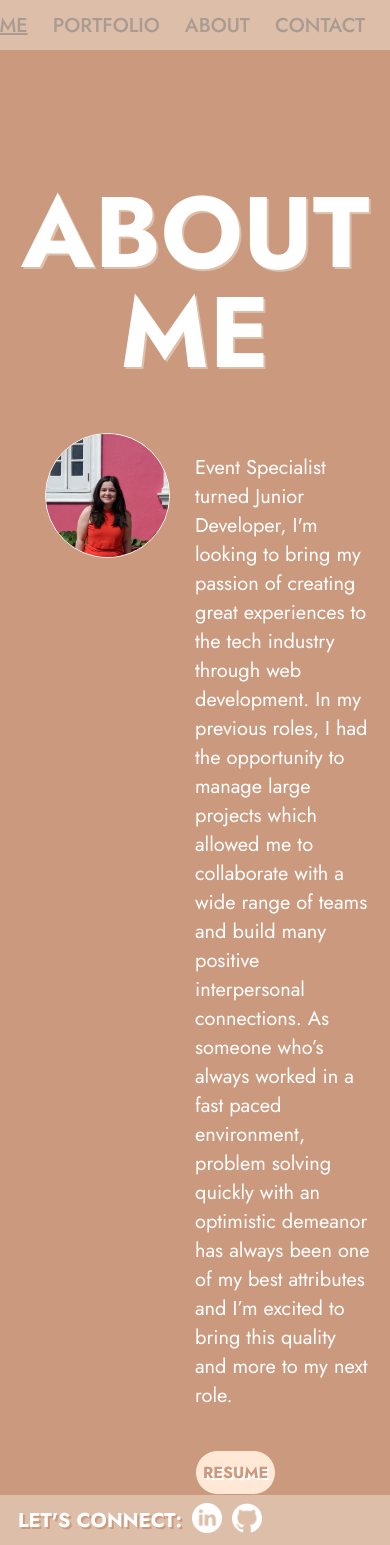
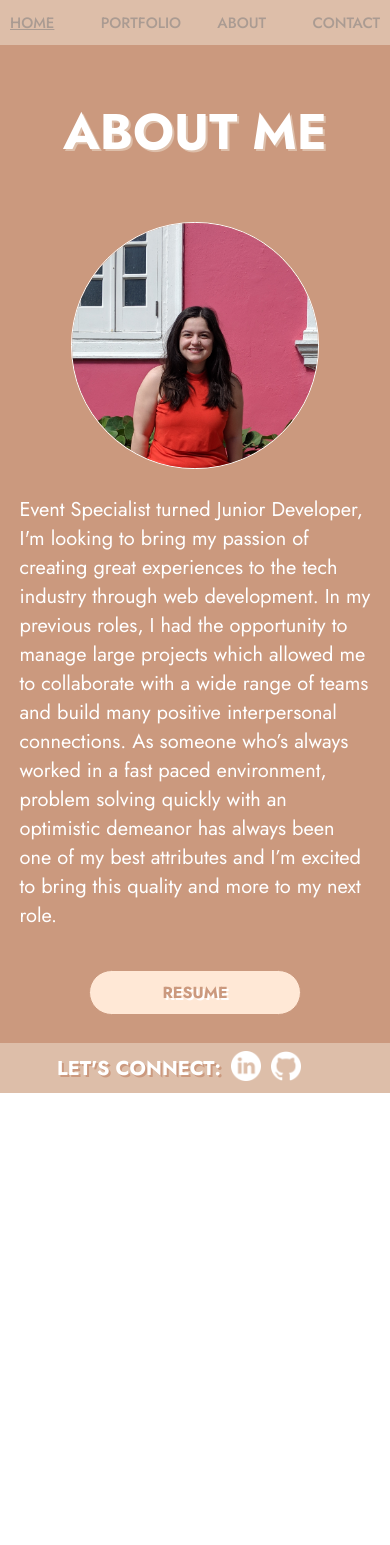
Before and after one commit to allicue/portfolio, a React (Create React App) app: page /about-me in a window 390 px wide. After the commit the page ends 1093 px from the top, so only its background shows below. Built offline with nearby package versions, Linux system fonts and the light colour scheme; no server answers.

Commit message:
mobile breakpoint added

```diff
--- a/src/components/Footer/Footer.css
+++ b/src/components/Footer/Footer.css
@@ -1,6 +1,5 @@
 .footer {
   display: flex;
-  /* justify-content: flex-end; */
   align-items: center;
   width: 100%;
   background-color: #DDBEA9;
@@ -24,9 +23,18 @@
 
 }
 
-
-
 .footer-icon {
   width: 30px;
   margin-left: 10px;
 }
+
+/* MOBILE BREAKPOINT */
+
+@media only screen and (max-width: 600px) {
+
+  .footer {
+    display: flex;
+    justify-content: center;
+  }
+
+}
--- a/src/components/NavBar/NavBar.css
+++ b/src/components/NavBar/NavBar.css
@@ -24,3 +24,29 @@
   cursor: pointer;
   text-decoration: underline;
 }
+
+/* MOBILE BREAKPOINT */
+
+@media only screen and (max-width: 600px) {
+
+  .navbar {
+    width: 100%;
+    display: flex;
+    justify-content: space-between;
+    height: 45px;
+    font-family: 'Jost', sans-serif;
+    background-color: #DDBEA9;
+    z-index: 5;
+  }
+
+  .nav {
+    margin-right: 0px;
+    font-size: 15px;
+  }
+
+  .navend {
+    padding-left: 10px;
+    padding-right: 10px;
+  }
+
+}
--- a/src/components/NavBar/NavBar.jsx
+++ b/src/components/NavBar/NavBar.jsx
@@ -5,10 +5,10 @@ import './NavBar.css';
 function NavBar(props) {
   return (
     <div className="navbar">
-      <Link className="nav" to="/"><p>HOME</p></Link>
+      <Link className="nav navend" to="/"><p>HOME</p></Link>
       <Link className="nav" to="/portfolio"><p>PORTFOLIO</p></Link>
       <Link className="nav" to="/about-me"><p>ABOUT</p></Link>
-      <Link className="nav" to="/contact"><p>CONTACT</p></Link>
+      <Link className="nav navend" to="/contact"><p>CONTACT</p></Link>
     </div>
   );
 }
--- a/src/screens/AboutMe/AboutMe.css
+++ b/src/screens/AboutMe/AboutMe.css
@@ -35,3 +35,28 @@
   border: 1px solid white;
   border-radius: 50%;
 }
+
+/* MOBILE BREAKPOINT */
+
+@media only screen and (max-width: 600px) {
+
+  .about-me {
+    padding-top: 50px;
+  }
+
+  .about-me-container {
+    display: flex;
+    flex-direction: column;
+    width: 90%;
+    margin: 0 auto;
+    margin-top: 50px;
+  }
+
+  .about-column {
+    width: 100%
+  }
+
+  .resume-button {
+    margin-bottom: 20px;
+  }
+}
--- a/src/screens/AboutMe/AboutMe.jsx
+++ b/src/screens/AboutMe/AboutMe.jsx
@@ -26,7 +26,8 @@ function AboutMe(props) {
             </p>
 
             <div className='details-button-container'>
-              <a className='details-button-containers' rel="noreferrer" target="_blank" href='https://docs.google.com/document/d/1eapdjCbebQLIxAqD7bIRwjFEvTmpypHNPTpRZ6EqhOY/export?format=pdf'>RESUME</a>
+              <a className='details-button-containers resume-button' rel="noreferrer" target="_blank" href='https://docs.google.com/document/d/1eapdjCbebQLIxAqD7bIRwjFEvTmpypHNPTpRZ6EqhOY/export?format=pdf'>RESUME</a>
+              <br></br>
             </div>
           </section>
         </div>
--- a/src/screens/Contact/Contact.css
+++ b/src/screens/Contact/Contact.css
@@ -55,3 +55,55 @@
 .submit-button:hover {
   cursor: pointer;
 }
+
+@media only screen and (max-width: 600px) {
+  .contact {
+    padding-top: 50px;
+  }
+
+  .contact-section {
+    margin: 0 auto;
+    margin-top: 50px;
+    width: 90%;
+    background-color: #DDBEA9;
+  }
+
+  .contact-form {
+    padding: 20px;
+    margin: 0 auto;
+    display: flex;
+    flex-direction: column;
+    width: 80%;
+  }
+
+  .contact-label {
+    font-size: 18px;
+    font-weight: bold;
+    color: white;
+    padding-bottom: 5px;
+    width: 100%;
+  }
+
+  .input {
+    margin-bottom: 20px;
+    width: 100%;
+  }
+
+  .submit-button {
+    display: flex;
+    justify-content: center;
+    align-items: center;
+    width: 45%;
+    background-color: #FFE8D6;
+    padding: 10px 0px 10px 0px;
+    border: none;
+    border-radius: 40px;
+    color:#CB997E;
+    text-decoration: none;
+    font-weight: bold;
+    text-shadow: 2px 2px white;
+    font-size: 16px;
+    margin: 0 auto;
+  }
+
+}
--- a/src/screens/Home/Home.css
+++ b/src/screens/Home/Home.css
@@ -77,3 +77,58 @@
   transform: rotate(270deg);
   width: 50px;
 }
+
+/* MOBILE BREAKPOINT */
+
+@media only screen and (max-width: 600px) {
+
+  #header {
+    height: 100vh;
+    min-height: 100%;
+    width: 100%;
+    display: flex;
+    justify-content: center;
+    flex-direction: column;
+  }
+
+  .homepage-title {
+    display: flex;
+    flex-direction: column;
+    margin: 0 auto;
+    width: 100%;
+    align-items: center;
+  }
+
+  #homepage-title {
+    display: flex;
+    align-items: flex-end;
+    width: 200px;
+    margin-bottom: 0;
+    text-align: center;
+    margin: 0 auto;
+    font-size: 50px;
+    color: white;
+    line-height: 60px;
+    text-shadow: 2px 2px #DDBEA9;
+  }
+
+  #homepage-subtitle {
+    display: flex;
+    align-items: center;
+    align-content: center;
+    width: 200px;
+    text-align: center;
+    margin-bottom: 0;
+    font-size: 25px;
+    color: #FFE8D6;
+  }
+
+  .header-carousel-container {
+    display: none;
+  }
+
+  .page-break{
+    width: 60%;
+    margin-top: 40px;
+  }
+}
--- a/src/screens/Portfolio/Portfolio.css
+++ b/src/screens/Portfolio/Portfolio.css
@@ -75,3 +75,61 @@
   text-decoration: none;
   color: white;
 }
+
+/* MOBILE BREAKPOINT */
+
+@media only screen and (max-width: 600px) {
+
+  .portfolio {
+    padding-top: 50px;
+  }
+
+  .portfolio-text-container {
+    width: 80%;
+    margin: 0 auto;
+    display: flex;
+    flex-direction: column;
+    text-align: center;
+  }
+
+  .thumbnail-container {
+    display: flex;
+    justify-content: center;
+    flex-flow: wrap;
+    width: 100%;
+    margin: 0 auto;
+    margin-top: 50px;
+  }
+
+  .portfolio-subtitle {
+    font-size: 50px;
+  }
+
+  .thumbnail-images {
+    width: 300px;
+    height: 300px;
+    margin-left: 0;
+    margin-right: 0;
+  }
+
+  .thumbnail-text-container {
+    height: 300px;
+  }
+
+  .thumbnail-text {
+    z-index: 100;
+    text-transform: uppercase;
+    text-decoration: none;
+    text-align: center;
+    font-weight: 800;
+    font-size: 25px;
+    text-shadow: 2px 2px #DDBEA9;
+  }
+
+  .portfolio-link {
+    width: 300px;
+    text-decoration: none;
+    color: white;
+  }
+
+}
--- a/src/screens/ProjectDetails/ProjectDetails.css
+++ b/src/screens/ProjectDetails/ProjectDetails.css
@@ -43,6 +43,7 @@
 }
 
 .text {
+  margin-top: 0px;
   color: white;
   font-size: 20px;
 }
@@ -81,3 +82,68 @@
   width: 25px;
   margin-left: 8px;
 }
+
+
+/* MOBILE BREAKPOINT */
+
+@media only screen and (max-width: 600px) {
+  .project-details {
+    padding-top: 50px;
+  }
+
+  .proj-name {
+    font-size: 50px;
+    line-height: 80px;
+  }
+
+  .project-details-container {
+    height: 100%;
+    display: flex;
+    flex-direction: column;
+    width: 100%;
+  }
+
+  .column {
+    width: 100%;
+    display: flex;
+    flex-direction: column;
+    justify-content: center;
+    text-align: center;
+  }
+
+  .text {
+    color: white;
+    font-size: 20px;
+    text-align: justify;
+    margin-left: 10px;
+    margin-right: 10px;
+  }
+
+  .details-button-container {
+   display: flex;
+   justify-content: space-between;
+   flex-direction: column;
+   margin-top: 40px;
+  }
+
+  .details-button-containers {
+    width: 60%;
+    margin: 0 auto;
+    margin-bottom: 5px;
+  }
+
+  .details-button-containers:hover {
+    font-size: large;
+  }
+
+  #github {
+    width: 30px;
+    margin-left: 8px;
+  }
+
+  #external-link {
+    width: 25px;
+    margin-left: 8px;
+  }
+
+}
--- a/src/screens/ProjectDetails/ProjectDetails.jsx
+++ b/src/screens/ProjectDetails/ProjectDetails.jsx
@@ -35,8 +35,6 @@ function ProjectDetails(props) {
 
           </section>
         </div>
-
-
       </div>
       <Footer />
     </div>
```
